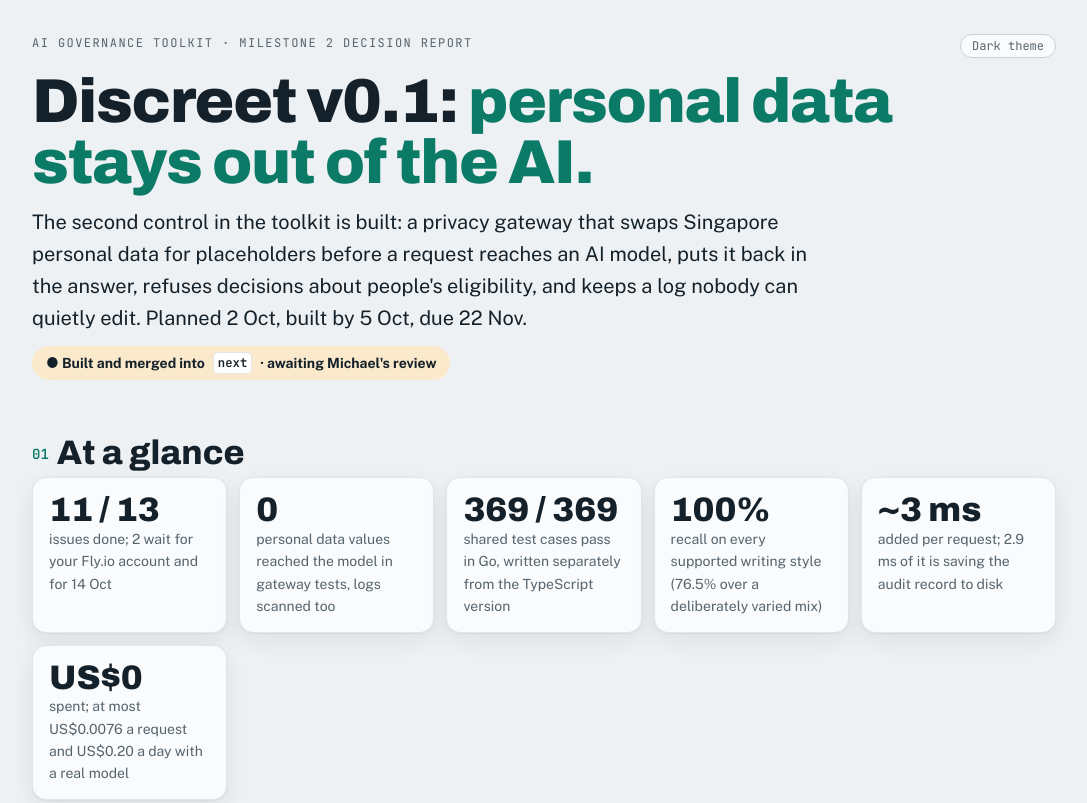
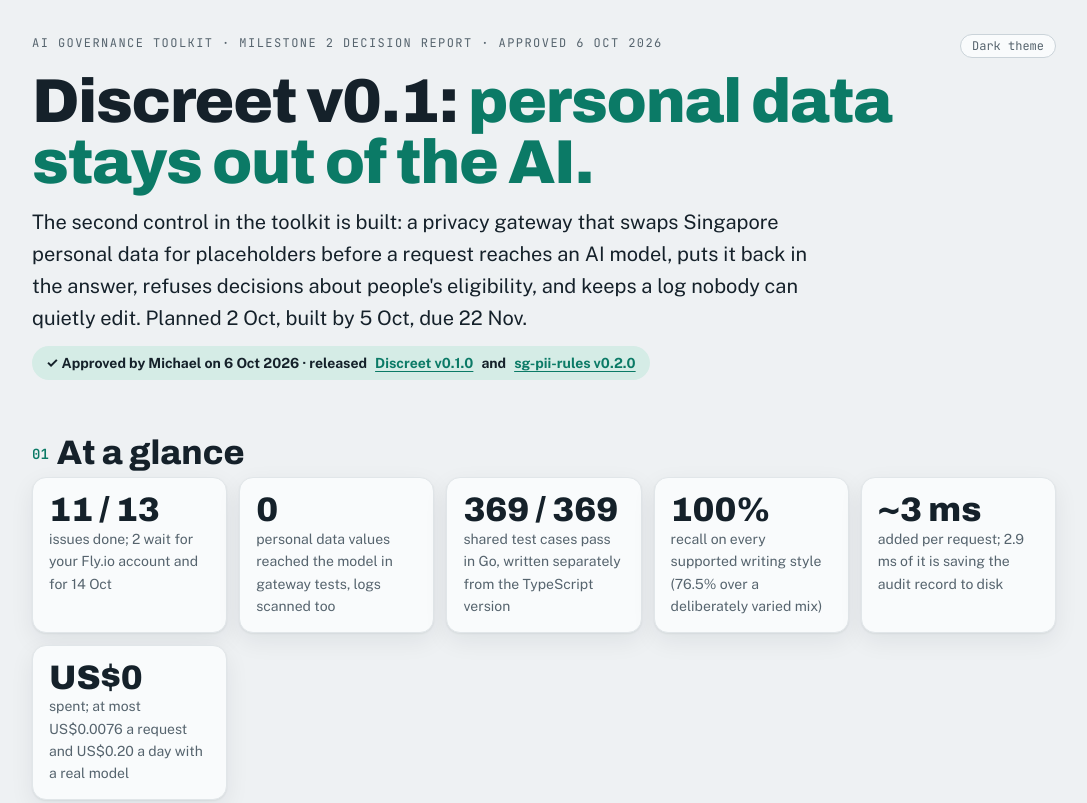
Before and after one commit to makoydev/makoydev.github.io, a plain HTML site: page discreet/m2-review/index.html in a window 1280 px wide. Shown: the top 803 px of the page, without its empty margins (96-1183 px from the left). Drawn offline with nearby package versions, Linux system fonts and the light colour scheme.

Commit message:
docs: mark the Milestone 2 report approved and released (#8)
Co-authored-by: Claude Opus 5.5 <noreply@anthropic.com>

```diff
--- a/discreet/m2-review/index.html
+++ b/discreet/m2-review/index.html
@@ -109,10 +109,10 @@ footer { color: var(--muted); font-size: 14px; padding: 36px 0 60px; border-top:
 <body>
 <header>
   <div class="wrap">
-    <div class="kicker"><span>AI Governance Toolkit · Milestone 2 decision report</span><button type="button" class="theme" id="theme">Theme</button></div>
+    <div class="kicker"><span>AI Governance Toolkit · Milestone 2 decision report · approved 6 Oct 2026</span><button type="button" class="theme" id="theme">Theme</button></div>
     <h1>Discreet v0.1: <em>personal data stays out of the AI.</em></h1>
     <p class="lede">The second control in the toolkit is built: a privacy gateway that swaps Singapore personal data for placeholders before a request reaches an AI model, puts it back in the answer, refuses decisions about people's eligibility, and keeps a log nobody can quietly edit. Planned 2 Oct, built by 5 Oct, due 22 Nov.</p>
-    <span class="status">● Built and merged into <code>next</code> · awaiting Michael's review</span>
+    <span class="status" style="background:var(--accent-soft)">✓ Approved by Michael on 6 Oct 2026 · released <a href="https://github.com/makoydev/discreet/releases/tag/v0.1.0">Discreet v0.1.0</a> and <a href="https://github.com/makoydev/sg-pii-rules/releases/tag/v0.2.0">sg-pii-rules v0.2.0</a></span>
   </div>
 </header>
 
```
